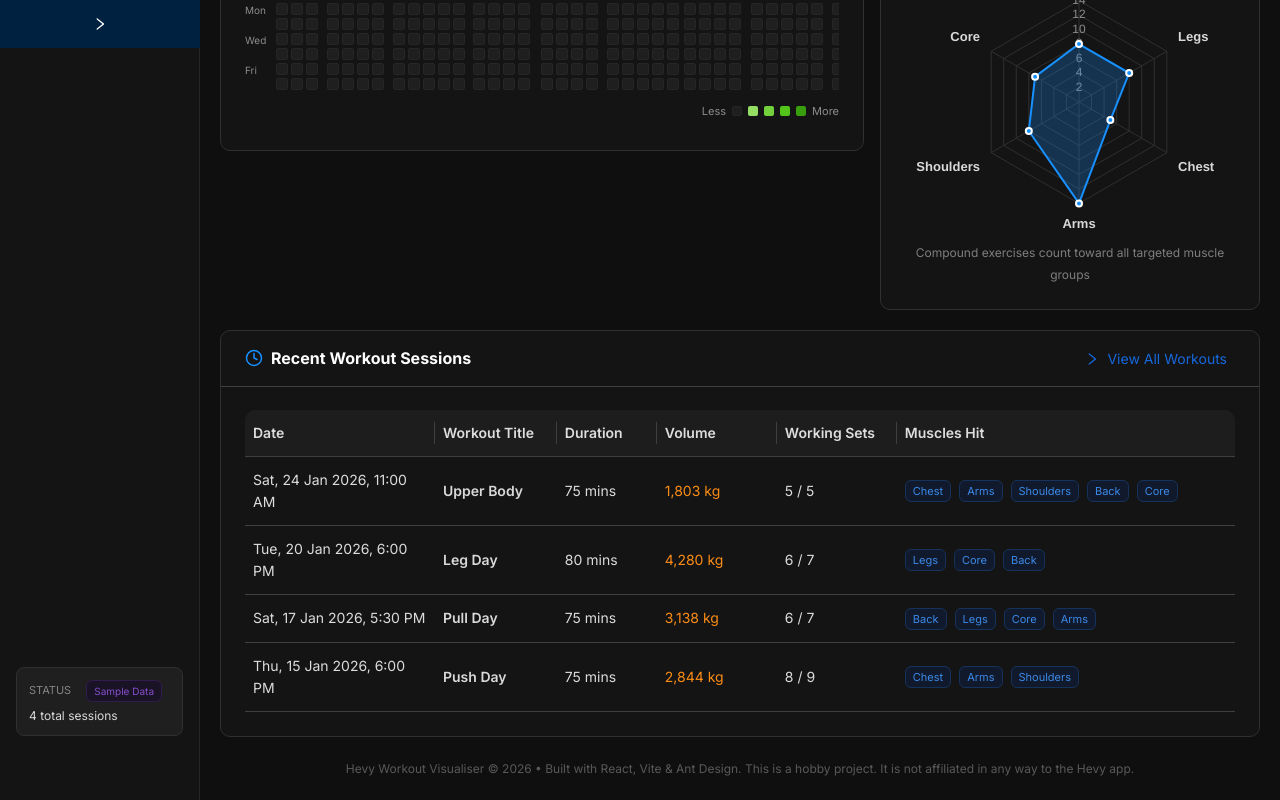
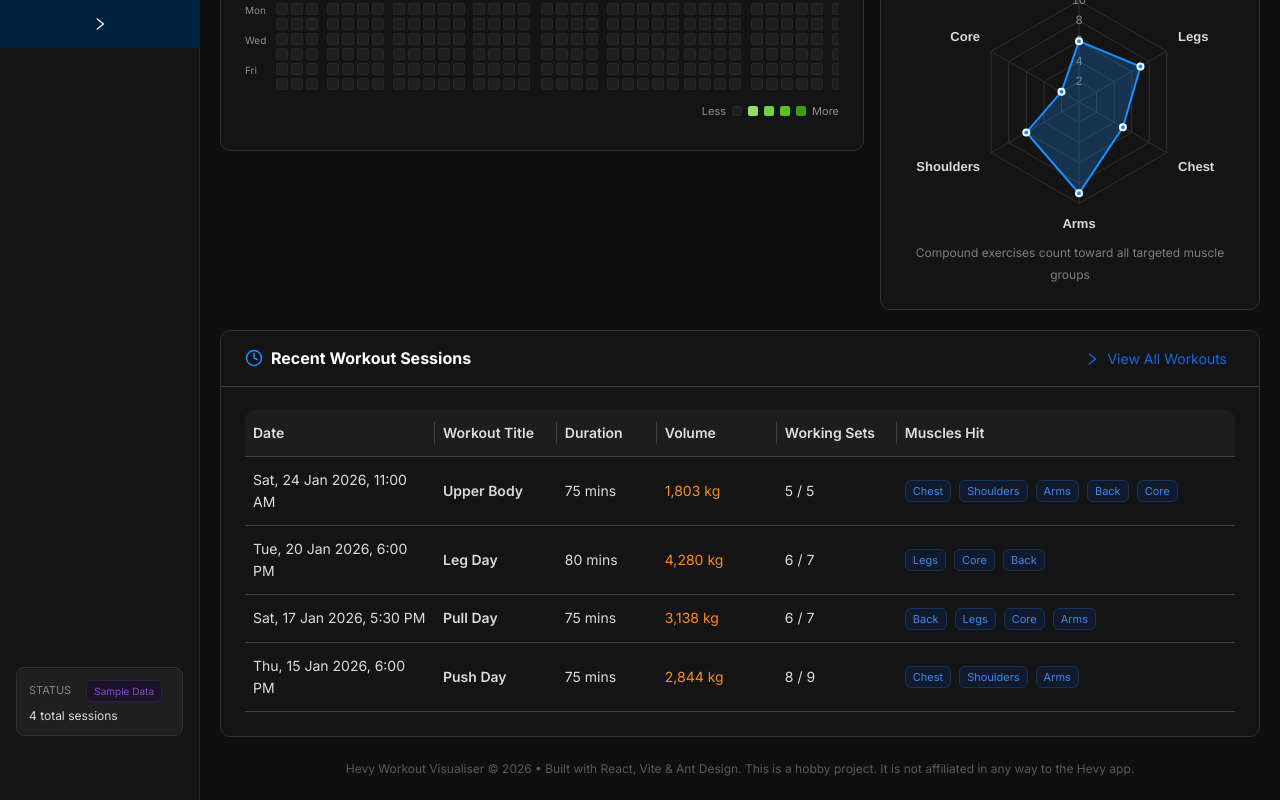
Before and after one commit to pangwuu/HevyVisualiser, a React (Vite) app: page / in a window 1280 px wide. Shown: the part 752-1552 px from the top of the page. Built offline with nearby package versions, Linux system fonts and the light colour scheme.

Commit message:
feat(muscle-mapping): add weighted muscle contribution tracking for compound and isolation exercises

```diff
--- a/src/data/exerciseMapping.ts
+++ b/src/data/exerciseMapping.ts
@@ -2,240 +2,287 @@
 
 export const MUSCLE_GROUPS: MuscleGroup[] = ['Back', 'Legs', 'Chest', 'Arms', 'Shoulders', 'Core'];
 
+export type MuscleWeightMap = Partial<Record<MuscleGroup, number>>;
+
 /**
- * Mapping of Hevy exercise names to muscle groups (including compound exercises
- * that target multiple muscle groups).
- * Includes standard Hevy exercises scraped from https://www.hevyapp.com/exercises/
- * and all exercises from user workout data.
+ * Biomechanical muscle contribution weights:
+ * - Primary Target: 1.0 (100%)
+ * - Secondary Synergist: 0.5 (50%)
+ * - Tertiary / Stabilizer: 0.2 - 0.4 (20% - 40%)
+ * - Pure Isolation: 1.0 to target muscle
  */
-export const EXERCISE_MUSCLE_MAPPING: Record<string, MuscleGroup[]> = {
-  'Arnold Press (Dumbbell)': ['Shoulders', 'Arms'],
-  'Around The World': ['Chest', 'Shoulders'],
-  'Back Extension (Weighted Hyperextension)': ['Back', 'Legs'],
-  'Behind the Back Bicep Wrist Curl (Barbell)': ['Arms'],
-  'Bench Press (Barbell)': ['Chest', 'Arms', 'Shoulders'],
-  'Bench Press (Dumbbell)': ['Chest', 'Arms', 'Shoulders'],
-  'Bench Press (Smith Machine)': ['Chest', 'Arms', 'Shoulders'],
-  'Bench Press - Close Grip (Barbell)': ['Arms', 'Chest', 'Shoulders'],
-  'Bench Press - Wide Grip (Barbell)': ['Chest', 'Shoulders'],
-  'Bent over fly': ['Shoulders', 'Back'],
-  'Bent Over Row (Barbell)': ['Back', 'Arms', 'Core'],
-  'Bicep Curl (Barbell)': ['Arms'],
-  'Bicep Curl (Cable)': ['Arms'],
-  'Bicep Curl (Dumbbell)': ['Arms'],
-  'Bulgarian Split Squat': ['Legs', 'Core'],
-  'Cable Crunch': ['Core'],
-  'Calf Press (Machine)': ['Legs'],
-  'Chest Dip': ['Chest', 'Arms', 'Shoulders'],
-  'Chest Dip (Assisted)': ['Chest', 'Arms', 'Shoulders'],
-  'Chest Dip (Weighted)': ['Chest', 'Arms', 'Shoulders'],
-  'Chest Fly (Machine)': ['Chest'],
-  'Chest Press (Machine)': ['Chest', 'Arms', 'Shoulders'],
-  'Chest Supported Incline Row (Dumbbell)': ['Back', 'Arms'],
-  'Chest-Supported Incline Row (dumbbell)': ['Back', 'Arms'],
-  'Chin Up': ['Back', 'Arms'],
-  'Clean Pull': ['Back', 'Legs'],
-  'Clean and Jerk': ['Legs', 'Back', 'Shoulders', 'Arms'],
-  'Climbing': ['Back', 'Arms', 'Core'],
-  'Concentration Curl': ['Arms'],
-  'Dead Hang': ['Back', 'Arms'],
-  'Deadlift (Band)': ['Back', 'Legs', 'Core'],
-  'Deadlift (Barbell)': ['Back', 'Legs', 'Core'],
-  'Deadlift (Dumbbell)': ['Back', 'Legs', 'Core'],
-  'Deadlift (Trap bar)': ['Legs', 'Back', 'Core'],
-  'Decline Bench Press (Dumbbell)': ['Chest', 'Arms'],
-  'Decline Bench Press (Machine)': ['Chest', 'Arms'],
-  'Decline Crunch': ['Core'],
-  'Decline Crunch (Weighted)': ['Core'],
-  'Decline Push Up': ['Chest', 'Shoulders', 'Arms', 'Core'],
-  'Diamond Push Up': ['Arms', 'Chest'],
-  'Dumbbell Row': ['Back', 'Arms'],
-  'Dumbbell Skullcrusher': ['Arms'],
-  'Face Pull': ['Shoulders', 'Back'],
-  'Farmer\'s Walk': ['Arms', 'Back', 'Core'],
-  'Fire Hydrants': ['Legs'],
-  'Floor Press (Barbell)': ['Chest', 'Arms', 'Shoulders'],
-  'Flutter Kicks': ['Core'],
-  'Frog Jumps': ['Legs'],
-  'Front Lever Raise': ['Core', 'Back'],
-  'Front Squat': ['Legs', 'Core', 'Back'],
-  'Glute Bridge': ['Legs'],
-  'Glute Ham Raise': ['Legs', 'Back'],
-  'Glute Kickback (Machine)': ['Legs'],
-  'Glute Kickback on Floor': ['Legs'],
-  'Goblet Squat': ['Legs', 'Core'],
-  'Good Morning (Barbell)': ['Legs', 'Back', 'Core'],
-  'Hack Squat': ['Legs'],
-  'Hack Squat (Machine)': ['Legs'],
-  'Hammer Curl (Band)': ['Arms'],
-  'Hammer Curl (Cable)': ['Arms'],
-  'Hammer Curl (Dumbbell)': ['Arms'],
-  'Handstand Push Up': ['Shoulders', 'Arms', 'Core'],
-  'Hang Snatch': ['Legs', 'Back', 'Shoulders'],
-  'Heel Taps': ['Core'],
-  'Hip Abduction (Machine)': ['Legs'],
-  'Hip Adduction (Machine)': ['Legs'],
-  'Hip Thrust': ['Legs'],
-  'Hip Thrust (Barbell)': ['Legs'],
-  'Hip Thrust (Machine)': ['Legs'],
-  'Hollow Rock Hold': ['Core'],
-  'Incline Bench Press (Barbell)': ['Chest', 'Shoulders', 'Arms'],
-  'Incline Bench Press (Dumbbell)': ['Chest', 'Shoulders', 'Arms'],
-  'Incline Bench Press (Smith Machine)': ['Chest', 'Shoulders', 'Arms'],
-  'Incline Chest Fly (Dumbbell)': ['Chest'],
-  'Incline Chest Press (Machine)': ['Chest', 'Shoulders', 'Arms'],
-  'Incline Push Ups': ['Chest', 'Arms'],
-  'Iso-Lateral Low Row': ['Back', 'Arms'],
-  'Jackknife Sit Up': ['Core'],
-  'Jump Squat': ['Legs'],
-  'Kettlebell Goblet Squat': ['Legs', 'Core'],
-  'Kettlebell Turkish Get Up': ['Core', 'Shoulders', 'Legs', 'Arms'],
-  'Kipping Pull Up': ['Back', 'Arms', 'Core'],
-  'Knee Raise Parallel Bars': ['Core'],
-  'Lat Pulldown (Cable)': ['Back', 'Arms'],
-  'Lat Pulldown (Machine)': ['Back', 'Arms'],
-  'Lat Pulldown (band)': ['Back', 'Arms'],
-  'Lat Pulldown - Close Grip (Cable)': ['Back', 'Arms'],
-  'Lateral Leg Raises': ['Legs'],
-  'Lateral Raise (Cable)': ['Shoulders'],
-  'Lateral Raise (Dumbbell)': ['Shoulders'],
-  'Lateral Raise (Machine)': ['Shoulders'],
-  'Lateral Squat': ['Legs'],
-  'Leg Extension (Machine)': ['Legs'],
-  'Leg Press (Machine)': ['Legs'],
-  'Leg Press Horizontal (Machine)': ['Legs'],
-  'Leg Raise Parallel Bars': ['Core'],
-  'Lunge (Barbell)': ['Legs', 'Core'],
-  'Lunge (Dumbbell)': ['Legs', 'Core'],
-  'Lying Knee Raise': ['Core'],
-  'Lying Leg Curl (Machine)': ['Legs'],
-  'Meadows Row': ['Back', 'Arms'],
-  'Muscle Up': ['Back', 'Arms', 'Chest', 'Core'],
-  'Oblique Crunch': ['Core'],
-  'One-Arm Push-Up': ['Chest', 'Arms', 'Core'],
-  'One-Arm Tricep Extension (Dumbbell)': ['Arms'],
-  'Overhead Press (Smith Machine)': ['Shoulders', 'Arms'],
-  'Overhead Squat': ['Legs', 'Shoulders', 'Core', 'Back'],
-  'Overhead Triceps Extension (Cable)': ['Arms'],
-  'Pendlay Row': ['Back', 'Arms', 'Core'],
-  'Pendulum Squat (Machine)': ['Legs'],
-  'Pinwheel Curl (Dumbbell)': ['Arms'],
-  'Plank': ['Core'],
-  'Plate Curls': ['Arms'],
-  'Plate Front Raise': ['Shoulders'],
-  'Plate Press': ['Chest', 'Arms'],
-  'Preacher Curl (Barbell)': ['Arms'],
-  'Preacher Curl (Dumbbell)': ['Arms'],
-  'Preacher Curl (Machine)': ['Arms'],
-  'Pull Up': ['Back', 'Arms', 'Core'],
-  'Pull Up (Assisted)': ['Back', 'Arms'],
-  'Pullover (Dumbbell)': ['Chest', 'Back'],
-  'Push Press': ['Shoulders', 'Legs', 'Arms'],
-  'Push Up': ['Chest', 'Arms', 'Shoulders', 'Core'],
-  'Push Up (Weighted)': ['Chest', 'Arms', 'Shoulders', 'Core'],
-  'Rack Pull': ['Back', 'Legs'],
-  'Rear Delt Reverse Fly (Machine)': ['Shoulders', 'Back'],
-  'Renegade Row': ['Back', 'Core', 'Arms'],
-  'Reverse Curl': ['Arms'],
-  'Reverse Lunge': ['Legs', 'Core'],
-  'Reverse Plank': ['Core'],
-  'Ring Dips': ['Chest', 'Arms', 'Shoulders', 'Core'],
-  'Romanian Deadlift (Barbell)': ['Legs', 'Back'],
-  'Romanian Deadlift (Dumbbell)': ['Legs', 'Back'],
-  'Russian Twist (Bodyweight)': ['Core'],
-  'Russian Twist (weighted)': ['Core'],
-  'Scapular Pull-ups': ['Back'],
-  'Seated Cable Row - Bar Grip': ['Back', 'Arms'],
-  'Seated Cable Row - Bar Wide Grip': ['Back', 'Arms'],
-  'Seated Cable Row - V Grip (Cable)': ['Back', 'Arms'],
-  'Seated Calf Raise': ['Legs'],
-  'Seated Calf Raises': ['Legs'],
-  'Seated Leg Curl (Machine)': ['Legs'],
-  'Seated Overhead Press (Barbell)': ['Shoulders', 'Arms'],
-  'Seated Shoulder Press (Machine)': ['Shoulders', 'Arms'],
-  'Shoulder Press (Dumbbell)': ['Shoulders', 'Arms'],
-  'Shoulder Press (Machine Plates)': ['Shoulders', 'Arms'],
-  'Shrug (Barbell)': ['Back', 'Shoulders'],
-  'Shrug (Dumbbell)': ['Back', 'Shoulders'],
-  'Side Bend (Dumbbell)': ['Core'],
-  'Single Arm Cable Row': ['Back', 'Arms'],
-  'Single Arm Curl (Cable)': ['Arms'],
-  'Single Arm Lat Pulldown': ['Back', 'Arms'],
-  'Single Arm Lateral Raise (Cable)': ['Shoulders'],
-  'Single Leg Glute Bridge': ['Legs'],
-  'Single Leg Hip Thrust': ['Legs'],
-  'Single Leg Press (Machine)': ['Legs'],
-  'Single Leg Romanian Deadlift (Dumbbell)': ['Legs', 'Back'],
-  'Single Leg Standing Calf Raise': ['Legs'],
-  'Sissy Squat': ['Legs'],
-  'Sit Ups': ['Core'],
-  'Skullcrusher (barbell)': ['Arms'],
-  'Spider Curl (Dumbbell)': ['Arms'],
-  'Spiderman': ['Core'],
-  'Split Squat (Dumbbell)': ['Legs', 'Core'],
-  'Squat (Barbell)': ['Legs', 'Core', 'Back'],
-  'Squat (Bodyweight)': ['Legs', 'Core'],
-  'Squat (Machine)': ['Legs', 'Core'],
-  'Squat (Smith Machine)': ['Legs', 'Core'],
-  'Stair Machine (Steps)': ['Legs'],
-  'Standing Calf Raise (Machine)': ['Legs'],
-  'Standing Leg Curls': ['Legs'],
-  'Standing Military Press (Barbell)': ['Shoulders', 'Arms', 'Core'],
-  'Sternum Pull up (Gironda)': ['Back', 'Arms'],
-  'Stiff / straight leg deadlift': ['Legs', 'Back'],
-  'Sumo Deadlift': ['Legs', 'Back'],
-  'Sumo Squat (barbell)': ['Legs', 'Core'],
-  'Superman': ['Back', 'Core'],
-  'T Bar Row': ['Back', 'Arms'],
-  'Thruster (Kettlebell)': ['Legs', 'Shoulders', 'Arms'],
-  'Triceps Dip (Weighted)': ['Arms', 'Chest', 'Shoulders'],
-  'Triceps Extension (Cable)': ['Arms'],
-  'Triceps Extension (Dumbbell)': ['Arms'],
-  'Triceps Extension (Suspension)': ['Arms'],
-  'Triceps Extension (barbell)': ['Arms'],
-  'Triceps Kickback': ['Arms'],
-  'Triceps Pushdown': ['Arms'],
-  'Triceps Rope Pushdown': ['Arms'],
-  'Upright Row (Barbell)': ['Shoulders', 'Arms', 'Back'],
-  'V Up': ['Core'],
-  'Walking': ['Legs'],
-  'Wall Sit': ['Legs'],
-  'Zercher Squat': ['Legs', 'Core', 'Back', 'Arms'],
-  'Zottman Curl (Dumbbell)': ['Arms'],
-  'painting': ['Arms', 'Shoulders'],
+export const EXERCISE_MUSCLE_WEIGHTS: Record<string, MuscleWeightMap> = {
+  'Arnold Press (Dumbbell)': { Shoulders: 1.0, Arms: 0.5 },
+  'Around The World': { Chest: 1.0, Shoulders: 0.5 },
+  'Back Extension (Weighted Hyperextension)': { Back: 1.0, Legs: 0.5 },
+  'Behind the Back Bicep Wrist Curl (Barbell)': { Arms: 1.0 },
+  'Bench Press (Barbell)': { Chest: 1.0, Shoulders: 0.5, Arms: 0.5 },
+  'Bench Press (Dumbbell)': { Chest: 1.0, Shoulders: 0.5, Arms: 0.5 },
+  'Bench Press (Smith Machine)': { Chest: 1.0, Shoulders: 0.5, Arms: 0.5 },
+  'Bench Press - Close Grip (Barbell)': { Arms: 1.0, Chest: 0.5, Shoulders: 0.3 },
+  'Bench Press - Wide Grip (Barbell)': { Chest: 1.0, Shoulders: 0.5 },
+  'Bent over fly': { Shoulders: 1.0, Back: 0.5 },
+  'Bent Over Row (Barbell)': { Back: 1.0, Arms: 0.5, Core: 0.2 },
+  'Bicep Curl (Barbell)': { Arms: 1.0 },
+  'Bicep Curl (Cable)': { Arms: 1.0 },
+  'Bicep Curl (Dumbbell)': { Arms: 1.0 },
+  'Bulgarian Split Squat': { Legs: 1.0, Core: 0.2 },
+  'Cable Crunch': { Core: 1.0 },
+  'Calf Press (Machine)': { Legs: 1.0 },
+  'Chest Dip': { Chest: 1.0, Arms: 0.5, Shoulders: 0.4 },
+  'Chest Dip (Assisted)': { Chest: 1.0, Arms: 0.5, Shoulders: 0.4 },
+  'Chest Dip (Weighted)': { Chest: 1.0, Arms: 0.5, Shoulders: 0.4 },
+  'Chest Fly (Machine)': { Chest: 1.0 },
+  'Chest Press (Machine)': { Chest: 1.0, Shoulders: 0.5, Arms: 0.5 },
+  'Chest Supported Incline Row (Dumbbell)': { Back: 1.0, Arms: 0.5 },
+  'Chest-Supported Incline Row (dumbbell)': { Back: 1.0, Arms: 0.5 },
+  'Chin Up': { Back: 1.0, Arms: 0.6 },
+  'Clean Pull': { Back: 1.0, Legs: 0.5 },
+  'Clean and Jerk': { Legs: 1.0, Back: 0.5, Shoulders: 0.5, Arms: 0.3 },
+  'Climbing': { Back: 1.0, Arms: 0.8, Core: 0.3 },
+  'Concentration Curl': { Arms: 1.0 },
+  'Dead Hang': { Back: 1.0, Arms: 0.5 },
+  'Deadlift (Band)': { Back: 1.0, Legs: 0.5, Core: 0.2 },
+  'Deadlift (Barbell)': { Back: 1.0, Legs: 0.5, Core: 0.2 },
+  'Deadlift (Dumbbell)': { Back: 1.0, Legs: 0.5, Core: 0.2 },
+  'Deadlift (Trap bar)': { Legs: 1.0, Back: 0.6, Core: 0.2 },
+  'Decline Bench Press (Dumbbell)': { Chest: 1.0, Arms: 0.5 },
+  'Decline Bench Press (Machine)': { Chest: 1.0, Arms: 0.5 },
+  'Decline Crunch': { Core: 1.0 },
+  'Decline Crunch (Weighted)': { Core: 1.0 },
+  'Decline Push Up': { Chest: 1.0, Shoulders: 0.5, Arms: 0.5, Core: 0.2 },
+  'Diamond Push Up': { Arms: 1.0, Chest: 0.5 },
+  'Dumbbell Row': { Back: 1.0, Arms: 0.5 },
+  'Dumbbell Skullcrusher': { Arms: 1.0 },
+  'Face Pull': { Shoulders: 1.0, Back: 0.5 },
+  'Farmer\'s Walk': { Arms: 1.0, Back: 0.5, Core: 0.4 },
+  'Fire Hydrants': { Legs: 1.0 },
+  'Floor Press (Barbell)': { Chest: 1.0, Arms: 0.5, Shoulders: 0.4 },
+  'Flutter Kicks': { Core: 1.0 },
+  'Frog Jumps': { Legs: 1.0 },
+  'Front Lever Raise': { Core: 1.0, Back: 0.6 },
+  'Front Squat': { Legs: 1.0, Core: 0.4, Back: 0.3 },
+  'Glute Bridge': { Legs: 1.0 },
+  'Glute Ham Raise': { Legs: 1.0, Back: 0.4 },
+  'Glute Kickback (Machine)': { Legs: 1.0 },
+  'Glute Kickback on Floor': { Legs: 1.0 },
+  'Goblet Squat': { Legs: 1.0, Core: 0.3 },
+  'Good Morning (Barbell)': { Legs: 1.0, Back: 0.6, Core: 0.3 },
+  'Hack Squat': { Legs: 1.0 },
+  'Hack Squat (Machine)': { Legs: 1.0 },
+  'Hammer Curl (Band)': { Arms: 1.0 },
+  'Hammer Curl (Cable)': { Arms: 1.0 },
+  'Hammer Curl (Dumbbell)': { Arms: 1.0 },
+  'Handstand Push Up': { Shoulders: 1.0, Arms: 0.5, Core: 0.3 },
+  'Hang Snatch': { Legs: 1.0, Back: 0.5, Shoulders: 0.5 },
+  'Heel Taps': { Core: 1.0 },
+  'Hip Abduction (Machine)': { Legs: 1.0 },
+  'Hip Adduction (Machine)': { Legs: 1.0 },
+  'Hip Thrust': { Legs: 1.0 },
+  'Hip Thrust (Barbell)': { Legs: 1.0 },
+  'Hip Thrust (Machine)': { Legs: 1.0 },
+  'Hollow Rock Hold': { Core: 1.0 },
+  'Incline Bench Press (Barbell)': { Chest: 1.0, Shoulders: 0.5, Arms: 0.5 },
+  'Incline Bench Press (Dumbbell)': { Chest: 1.0, Shoulders: 0.5, Arms: 0.5 },
+  'Incline Bench Press (Smith Machine)': { Chest: 1.0, Shoulders: 0.5, Arms: 0.5 },
+  'Incline Chest Fly (Dumbbell)': { Chest: 1.0 },
+  'Incline Chest Press (Machine)': { Chest: 1.0, Shoulders: 0.5, Arms: 0.5 },
+  'Incline Push Ups': { Chest: 1.0, Arms: 0.5 },
+  'Iso-Lateral Low Row': { Back: 1.0, Arms: 0.5 },
+  'Jackknife Sit Up': { Core: 1.0 },
+  'Jump Squat': { Legs: 1.0 },
+  'Kettlebell Goblet Squat': { Legs: 1.0, Core: 0.3 },
+  'Kettlebell Turkish Get Up': { Core: 1.0, Shoulders: 0.6, Legs: 0.5, Arms: 0.4 },
+  'Kipping Pull Up': { Back: 1.0, Arms: 0.5, Core: 0.3 },
+  'Knee Raise Parallel Bars': { Core: 1.0 },
+  'Lat Pulldown (Cable)': { Back: 1.0, Arms: 0.5 },
+  'Lat Pulldown (Machine)': { Back: 1.0, Arms: 0.5 },
+  'Lat Pulldown (band)': { Back: 1.0, Arms: 0.5 },
+  'Lat Pulldown - Close Grip (Cable)': { Back: 1.0, Arms: 0.6 },
+  'Lateral Leg Raises': { Legs: 1.0 },
+  'Lateral Raise (Cable)': { Shoulders: 1.0 },
+  'Lateral Raise (Dumbbell)': { Shoulders: 1.0 },
+  'Lateral Raise (Machine)': { Shoulders: 1.0 },
+  'Lateral Squat': { Legs: 1.0 },
+  'Leg Extension (Machine)': { Legs: 1.0 },
+  'Leg Press (Machine)': { Legs: 1.0 },
+  'Leg Press Horizontal (Machine)': { Legs: 1.0 },
+  'Leg Raise Parallel Bars': { Core: 1.0 },
+  'Lunge (Barbell)': { Legs: 1.0, Core: 0.3 },
+  'Lunge (Dumbbell)': { Legs: 1.0, Core: 0.3 },
+  'Lying Knee Raise': { Core: 1.0 },
+  'Lying Leg Curl (Machine)': { Legs: 1.0 },
+  'Meadows Row': { Back: 1.0, Arms: 0.5 },
+  'Muscle Up': { Back: 1.0, Arms: 0.6, Chest: 0.5, Core: 0.3 },
+  'Oblique Crunch': { Core: 1.0 },
+  'One-Arm Push-Up': { Chest: 1.0, Arms: 0.5, Core: 0.3 },
+  'One-Arm Tricep Extension (Dumbbell)': { Arms: 1.0 },
+  'Overhead Press (Smith Machine)': { Shoulders: 1.0, Arms: 0.5 },
+  'Overhead Squat': { Legs: 1.0, Shoulders: 0.6, Core: 0.4, Back: 0.3 },
+  'Overhead Triceps Extension (Cable)': { Arms: 1.0 },
+  'Pendlay Row': { Back: 1.0, Arms: 0.5, Core: 0.3 },
+  'Pendulum Squat (Machine)': { Legs: 1.0 },
+  'Pinwheel Curl (Dumbbell)': { Arms: 1.0 },
+  'Plank': { Core: 1.0 },
+  'Plate Curls': { Arms: 1.0 },
+  'Plate Front Raise': { Shoulders: 1.0 },
+  'Plate Press': { Chest: 1.0, Arms: 0.5 },
+  'Preacher Curl (Barbell)': { Arms: 1.0 },
+  'Preacher Curl (Dumbbell)': { Arms: 1.0 },
+  'Preacher Curl (Machine)': { Arms: 1.0 },
+  'Pull Up': { Back: 1.0, Arms: 0.5, Core: 0.2 },
+  'Pull Up (Assisted)': { Back: 1.0, Arms: 0.5 },
+  'Pullover (Dumbbell)': { Chest: 1.0, Back: 0.6 },
+  'Push Press': { Shoulders: 1.0, Legs: 0.5, Arms: 0.5 },
+  'Push Up': { Chest: 1.0, Arms: 0.5, Shoulders: 0.4, Core: 0.2 },
+  'Push Up (Weighted)': { Chest: 1.0, Arms: 0.5, Shoulders: 0.4, Core: 0.2 },
+  'Rack Pull': { Back: 1.0, Legs: 0.5 },
+  'Rear Delt Reverse Fly (Machine)': { Shoulders: 1.0, Back: 0.4 },
+  'Renegade Row': { Back: 1.0, Core: 0.5, Arms: 0.4 },
+  'Reverse Curl': { Arms: 1.0 },
+  'Reverse Lunge': { Legs: 1.0, Core: 0.2 },
+  'Reverse Plank': { Core: 1.0 },
+  'Ring Dips': { Chest: 1.0, Arms: 0.6, Shoulders: 0.5, Core: 0.3 },
+  'Romanian Deadlift (Barbell)': { Legs: 1.0, Back: 0.5, Core: 0.2 },
+  'Romanian Deadlift (Dumbbell)': { Legs: 1.0, Back: 0.5, Core: 0.2 },
+  'Russian Twist (Bodyweight)': { Core: 1.0 },
+  'Russian Twist (weighted)': { Core: 1.0 },
+  'Scapular Pull-ups': { Back: 1.0 },
+  'Seated Cable Row - Bar Grip': { Back: 1.0, Arms: 0.5 },
+  'Seated Cable Row - Bar Wide Grip': { Back: 1.0, Arms: 0.5 },
+  'Seated Cable Row - V Grip (Cable)': { Back: 1.0, Arms: 0.5 },
+  'Seated Calf Raise': { Legs: 1.0 },
+  'Seated Calf Raises': { Legs: 1.0 },
+  'Seated Leg Curl (Machine)': { Legs: 1.0 },
+  'Seated Overhead Press (Barbell)': { Shoulders: 1.0, Arms: 0.5 },
+  'Seated Shoulder Press (Machine)': { Shoulders: 1.0, Arms: 0.5 },
+  'Shoulder Press (Dumbbell)': { Shoulders: 1.0, Arms: 0.5 },
+  'Shoulder Press (Machine Plates)': { Shoulders: 1.0, Arms: 0.5 },
+  'Shrug (Barbell)': { Back: 1.0, Shoulders: 0.3 },
+  'Shrug (Dumbbell)': { Back: 1.0, Shoulders: 0.3 },
+  'Side Bend (Dumbbell)': { Core: 1.0 },
+  'Single Arm Cable Row': { Back: 1.0, Arms: 0.5 },
+  'Single Arm Curl (Cable)': { Arms: 1.0 },
+  'Single Arm Lat Pulldown': { Back: 1.0, Arms: 0.5 },
+  'Single Arm Lateral Raise (Cable)': { Shoulders: 1.0 },
+  'Single Leg Glute Bridge': { Legs: 1.0 },
+  'Single Leg Hip Thrust': { Legs: 1.0 },
+  'Single Leg Press (Machine)': { Legs: 1.0 },
+  'Single Leg Romanian Deadlift (Dumbbell)': { Legs: 1.0, Back: 0.5 },
+  'Single Leg Standing Calf Raise': { Legs: 1.0 },
+  'Sissy Squat': { Legs: 1.0 },
+  'Sit Ups': { Core: 1.0 },
+  'Skullcrusher (barbell)': { Arms: 1.0 },
+  'Spider Curl (Dumbbell)': { Arms: 1.0 },
+  'Spiderman': { Core: 1.0 },
+  'Split Squat (Dumbbell)': { Legs: 1.0, Core: 0.2 },
+  'Squat (Barbell)': { Legs: 1.0, Core: 0.3, Back: 0.2 },
+  'Squat (Bodyweight)': { Legs: 1.0, Core: 0.2 },
+  'Squat (Machine)': { Legs: 1.0, Core: 0.2 },
+  'Squat (Smith Machine)': { Legs: 1.0, Core: 0.2 },
+  'Stair Machine (Steps)': { Legs: 1.0 },
+  'Standing Calf Raise (Machine)': { Legs: 1.0 },
+  'Standing Leg Curls': { Legs: 1.0 },
+  'Standing Military Press (Barbell)': { Shoulders: 1.0, Arms: 0.5, Core: 0.2 },
+  'Sternum Pull up (Gironda)': { Back: 1.0, Arms: 0.5 },
+  'Stiff / straight leg deadlift': { Legs: 1.0, Back: 0.5, Core: 0.2 },
+  'Sumo Deadlift': { Legs: 1.0, Back: 0.6, Core: 0.2 },
+  'Sumo Squat (barbell)': { Legs: 1.0, Core: 0.3 },
+  'Superman': { Back: 1.0, Core: 0.5 },
+  'T Bar Row': { Back: 1.0, Arms: 0.5 },
+  'Thruster (Kettlebell)': { Legs: 1.0, Shoulders: 0.6, Arms: 0.4 },
+  'Triceps Dip (Weighted)': { Arms: 1.0, Chest: 0.5, Shoulders: 0.3 },
+  'Triceps Extension (Cable)': { Arms: 1.0 },
+  'Triceps Extension (Dumbbell)': { Arms: 1.0 },
+  'Triceps Extension (Suspension)': { Arms: 1.0 },
+  'Triceps Extension (barbell)': { Arms: 1.0 },
+  'Triceps Kickback': { Arms: 1.0 },
+  'Triceps Pushdown': { Arms: 1.0 },
+  'Triceps Rope Pushdown': { Arms: 1.0 },
+  'Upright Row (Barbell)': { Shoulders: 1.0, Arms: 0.5, Back: 0.3 },
+  'V Up': { Core: 1.0 },
+  'Walking': { Legs: 1.0 },
+  'Wall Sit': { Legs: 1.0 },
+  'Zercher Squat': { Legs: 1.0, Core: 0.4, Back: 0.3, Arms: 0.3 },
+  'Zottman Curl (Dumbbell)': { Arms: 1.0 },
+  'painting': { Arms: 1.0, Shoulders: 0.3 },
 };
 
+/**
+ * Derives muscle group arrays sorted by descending contribution weight
+ * for backwards compatibility with badges, filters, and tables.
+ */
+export const EXERCISE_MUSCLE_MAPPING: Record<string, MuscleGroup[]> = Object.fromEntries(
+  Object.entries(EXERCISE_MUSCLE_WEIGHTS).map(([title, weights]) => [
+    title,
+    (Object.entries(weights) as [MuscleGroup, number][])
+      .sort((a, b) => b[1] - a[1])
+      .map(([mg]) => mg),
+  ])
+);
+
 export const exerciseMuscleMapping = EXERCISE_MUSCLE_MAPPING;
-
 export default EXERCISE_MUSCLE_MAPPING;
 
 /**
- * Returns muscle groups for a given exercise title.
- * Falls back to ['Core'] or heuristics if not in dictionary.
+ * Returns muscle weights map for a given exercise title.
+ * Uses dictionary lookup with case-insensitive fallback and keyword heuristics.
  */
-export function getMuscleGroupsForExercise(title: string): MuscleGroup[] {
-  if (!title) return ['Core'];
+export function getMuscleWeightsForExercise(title: string): MuscleWeightMap {
+  if (!title) return { Core: 1.0 };
   const trimmed = title.trim();
-  if (EXERCISE_MUSCLE_MAPPING[trimmed]) {
-    return EXERCISE_MUSCLE_MAPPING[trimmed];
+
+  if (EXERCISE_MUSCLE_WEIGHTS[trimmed]) {
+    return EXERCISE_MUSCLE_WEIGHTS[trimmed];
   }
 
-  // Case-insensitive fallback
   const lower = trimmed.toLowerCase();
-  for (const [key, groups] of Object.entries(EXERCISE_MUSCLE_MAPPING)) {
+  for (const [key, weights] of Object.entries(EXERCISE_MUSCLE_WEIGHTS)) {
     if (key.toLowerCase() === lower) {
-      return groups;
+      return weights;
     }
   }
 
-  // Basic keyword fallback heuristics
-  if (lower.includes('bench') || lower.includes('chest') || lower.includes('fly')) return ['Chest', 'Arms', 'Shoulders'];
-  if (lower.includes('squat') || lower.includes('leg') || lower.includes('calf') || lower.includes('lunge')) return ['Legs'];
-  if (lower.includes('deadlift')) return ['Back', 'Legs', 'Core'];
-  if (lower.includes('row') || lower.includes('pull') || lower.includes('chin') || lower.includes('lat')) return ['Back', 'Arms'];
-  if (lower.includes('press') || lower.includes('raise') || lower.includes('delt')) return ['Shoulders', 'Arms'];
-  if (lower.includes('curl') || lower.includes('tricep') || lower.includes('arm')) return ['Arms'];
-  if (lower.includes('crunch') || lower.includes('plank') || lower.includes('ab')) return ['Core'];
+  // Fallback heuristics
+  if (lower.includes('bench') || lower.includes('chest') || lower.includes('push up')) {
+    return { Chest: 1.0, Shoulders: 0.5, Arms: 0.5 };
+  }
+  if (lower.includes('fly')) {
+    return { Chest: 1.0 };
+  }
+  if (lower.includes('squat') || lower.includes('lunge') || lower.includes('leg press')) {
+    return { Legs: 1.0, Core: 0.3 };
+  }
+  if (lower.includes('calf') || lower.includes('leg curl') || lower.includes('leg extension')) {
+    return { Legs: 1.0 };
+  }
+  if (lower.includes('deadlift')) {
+    return { Back: 1.0, Legs: 0.5, Core: 0.2 };
+  }
+  if (lower.includes('row') || lower.includes('pulldown') || lower.includes('pull up') || lower.includes('chin')) {
+    return { Back: 1.0, Arms: 0.5 };
+  }
+  if (lower.includes('press') || lower.includes('raise') || lower.includes('delt')) {
+    return { Shoulders: 1.0, Arms: 0.5 };
+  }
+  if (lower.includes('curl') || lower.includes('tricep') || lower.includes('skullcrusher') || lower.includes('pushdown')) {
+    return { Arms: 1.0 };
+  }
+  if (lower.includes('crunch') || lower.includes('plank') || lower.includes('ab') || lower.includes('sit up')) {
+    return { Core: 1.0 };
+  }
 
-  return ['Core'];
+  return { Core: 1.0 };
 }
+
+/**
+ * Returns muscle groups for a given exercise title (ordered by primary mover first).
+ */
+export function getMuscleGroupsForExercise(title: string): MuscleGroup[] {
+  const weights = getMuscleWeightsForExercise(title);
+  const groups = (Object.entries(weights) as [MuscleGroup, number][])
+    .sort((a, b) => b[1] - a[1])
+    .map(([mg]) => mg);
+
+  return groups.length > 0 ? groups : ['Core'];
+}
--- a/src/types/index.ts
+++ b/src/types/index.ts
@@ -20,6 +20,7 @@
   durationSeconds?: number;
   rpe?: number;
   muscleGroups: MuscleGroup[];
+  muscleWeights?: Partial<Record<MuscleGroup, number>>;
   volumeKg: number; // weightKg * reps (0 if undefined)
   estimated1RM?: number; // Epley formula
 }
--- a/src/utils/csvParser.ts
+++ b/src/utils/csvParser.ts
@@ -2,7 +2,7 @@
 import dayjs from 'dayjs';
 import customParseFormat from 'dayjs/plugin/customParseFormat';
 import { WorkoutSet, WorkoutSession, MeasurementRecord, SetType } from '../types';
-import { getMuscleGroupsForExercise } from '../data/exerciseMapping';
+import { getMuscleGroupsForExercise, getMuscleWeightsForExercise } from '../data/exerciseMapping';
 
 dayjs.extend(customParseFormat);
 
@@ -71,6 +71,7 @@
     const volumeKg = (weightKg && reps && weightKg > 0 && reps > 0) ? weightKg * reps : 0;
     const estimated1RM = calculateEpley1RM(weightKg, reps);
     const muscleGroups = getMuscleGroupsForExercise(exerciseTitle);
+    const muscleWeights = getMuscleWeightsForExercise(exerciseTitle);
 
     sets.push({
       id: `set-${idx}-${startDay.toISOString()}`,
@@ -90,6 +91,7 @@
       durationSeconds: isNaN(durationSeconds as number) ? undefined : durationSeconds,
       rpe: isNaN(rpe as number) ? undefined : rpe,
       muscleGroups,
+      muscleWeights,
       volumeKg,
       estimated1RM,
     });
```
Also changed, not shown: src/pages/MusclesPage.tsx (+25 -5 lines), src/utils/calculations.ts (+35 -10 lines), 2 other files (tests, documents, lock files or other folders).
